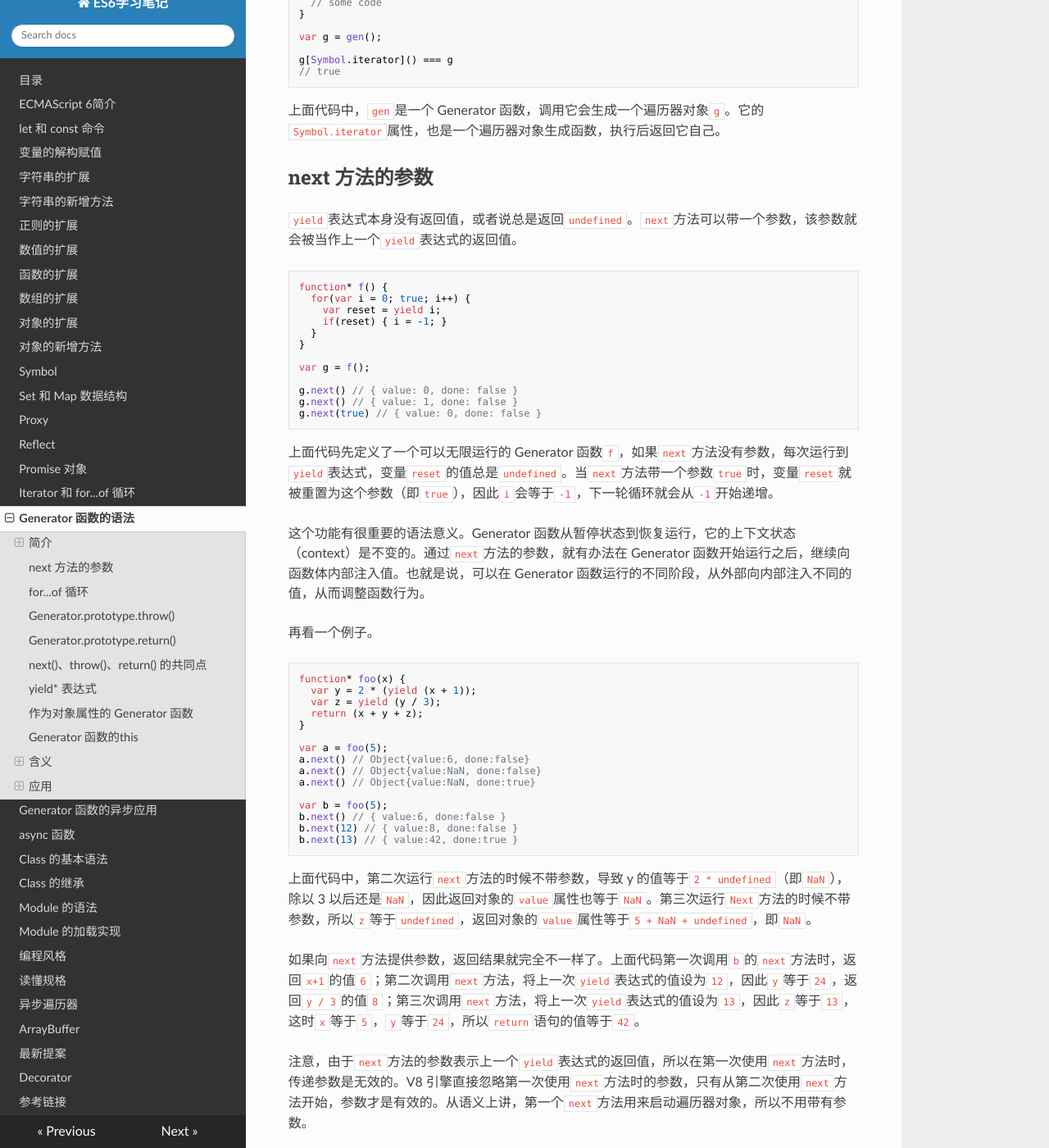
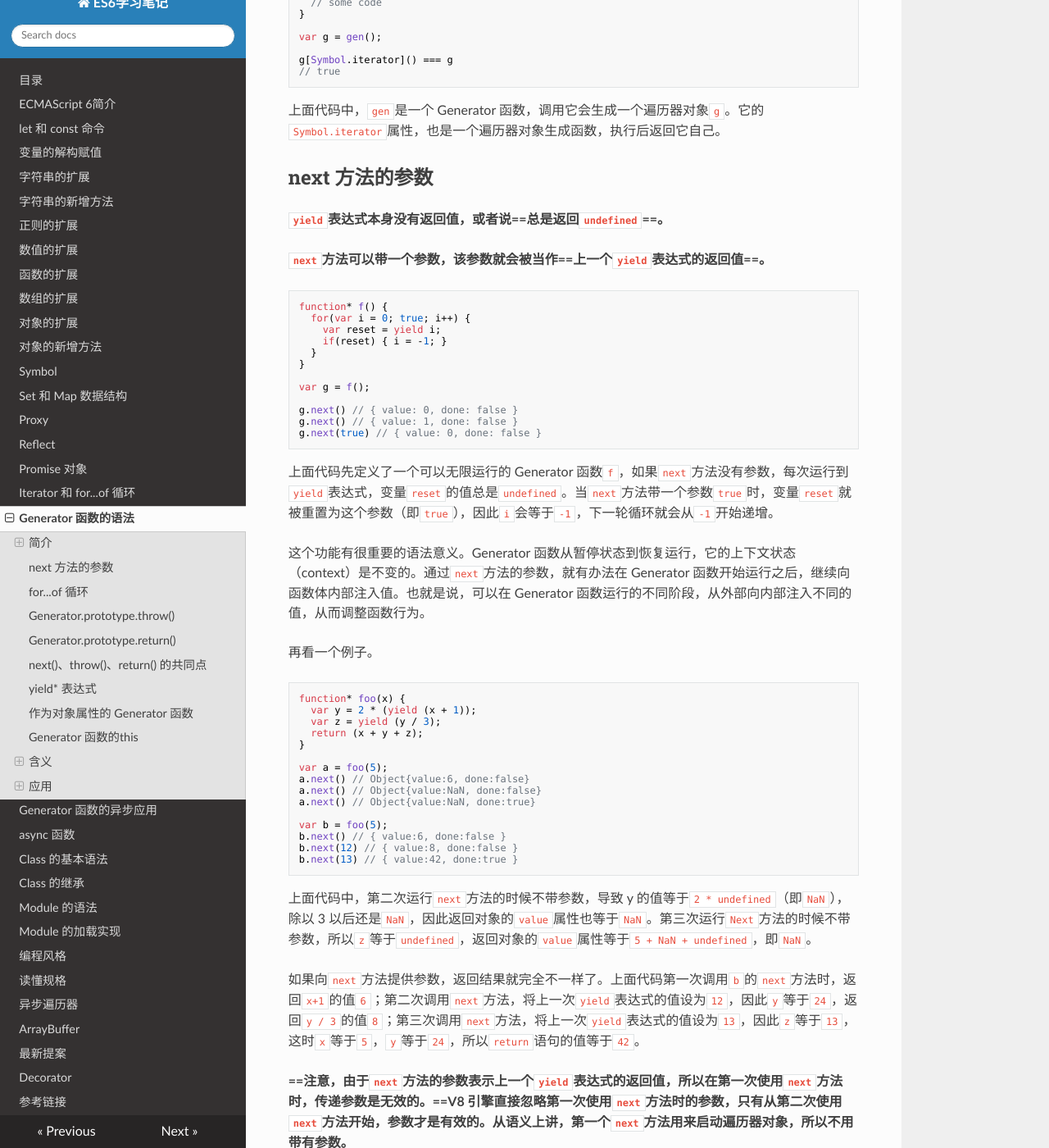
Before and after one commit to filefi/NotesOfES6, an MkDocs documentation site: the page built from docs/generator.md, in a window 1280 px wide and 1400 px high, scrolled down 5039 px. Shown: the whole window at 82% size. Built offline with MkDocs 1.6.1, drawn with Linux system fonts in a browser that asks for light colours; nearby versions of some CDN libraries; some of the changed text lies outside the part shown.

````diff
--- a/docs/generator.md
+++ b/docs/generator.md
@@ -225,7 +225,9 @@ g[Symbol.iterator]() === g
 
 ## next 方法的参数
 
-`yield`表达式本身没有返回值，或者说总是返回`undefined`。`next`方法可以带一个参数，该参数就会被当作上一个`yield`表达式的返回值。
+**`yield`表达式本身没有返回值，或者说==总是返回`undefined`==。**
+
+**`next`方法可以带一个参数，该参数就会被当作==上一个`yield`表达式的返回值==。**
 
 ```javascript
 function* f() {
@@ -270,15 +272,15 @@ b.next(13) // { value:42, done:true }
 
 如果向`next`方法提供参数，返回结果就完全不一样了。上面代码第一次调用`b`的`next`方法时，返回`x+1`的值`6`；第二次调用`next`方法，将上一次`yield`表达式的值设为`12`，因此`y`等于`24`，返回`y / 3`的值`8`；第三次调用`next`方法，将上一次`yield`表达式的值设为`13`，因此`z`等于`13`，这时`x`等于`5`，`y`等于`24`，所以`return`语句的值等于`42`。
 
-注意，由于`next`方法的参数表示上一个`yield`表达式的返回值，所以在第一次使用`next`方法时，传递参数是无效的。V8 引擎直接忽略第一次使用`next`方法时的参数，只有从第二次使用`next`方法开始，参数才是有效的。从语义上讲，第一个`next`方法用来启动遍历器对象，所以不用带有参数。
+**==注意，由于`next`方法的参数表示上一个`yield`表达式的返回值，所以在第一次使用`next`方法时，传递参数是无效的。==V8 引擎直接忽略第一次使用`next`方法时的参数，只有从第二次使用`next`方法开始，参数才是有效的。从语义上讲，第一个`next`方法用来启动遍历器对象，所以不用带有参数。**
 
 再看一个通过`next`方法的参数，向 Generator 函数内部输入值的例子。
 
-```javascript
+```js
 function* dataConsumer() {
   console.log('Started');
-  console.log(`1. ${yield}`);
-  console.log(`2. ${yield}`);
+  console.log(`1. ${yield}`);   // yield返回后立马就停住了，console.log()还没有来得及执行
+  console.log(`2. ${yield}`);   // 同上
   return 'result';
 }
 
````
